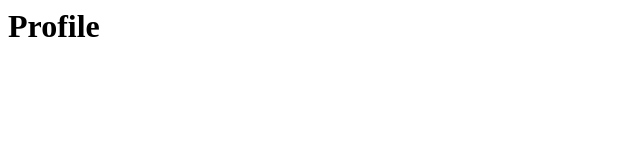
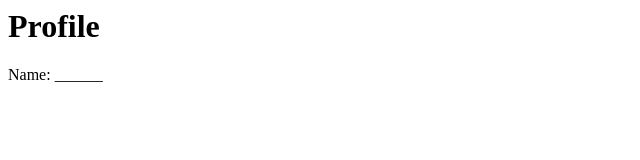
Before and after one commit to sheern/gocode-intro, a plain HTML site: page index.html in a window 1280 px wide. Shown: the full height of the page, 0-640 px from the left. Drawn offline with Linux system fonts and the light colour scheme.

Commit message:
Add name placeholder

```diff
--- a/index.html
+++ b/index.html
@@ -1,5 +1,6 @@
 <html>
     <body>
         <h1>Profile</h1>
+        <p>Name: ______</p>
     </body>
 </html>
```
